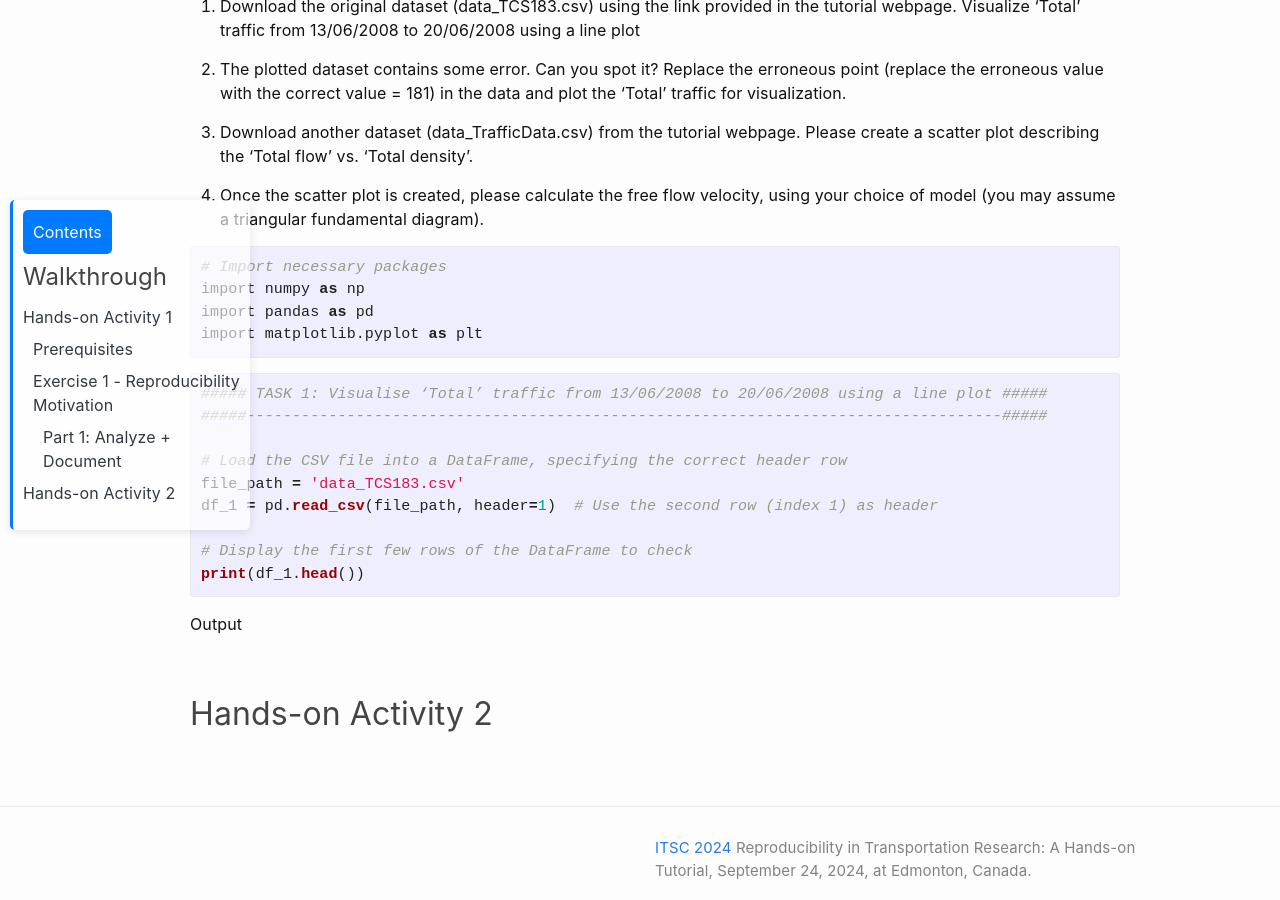
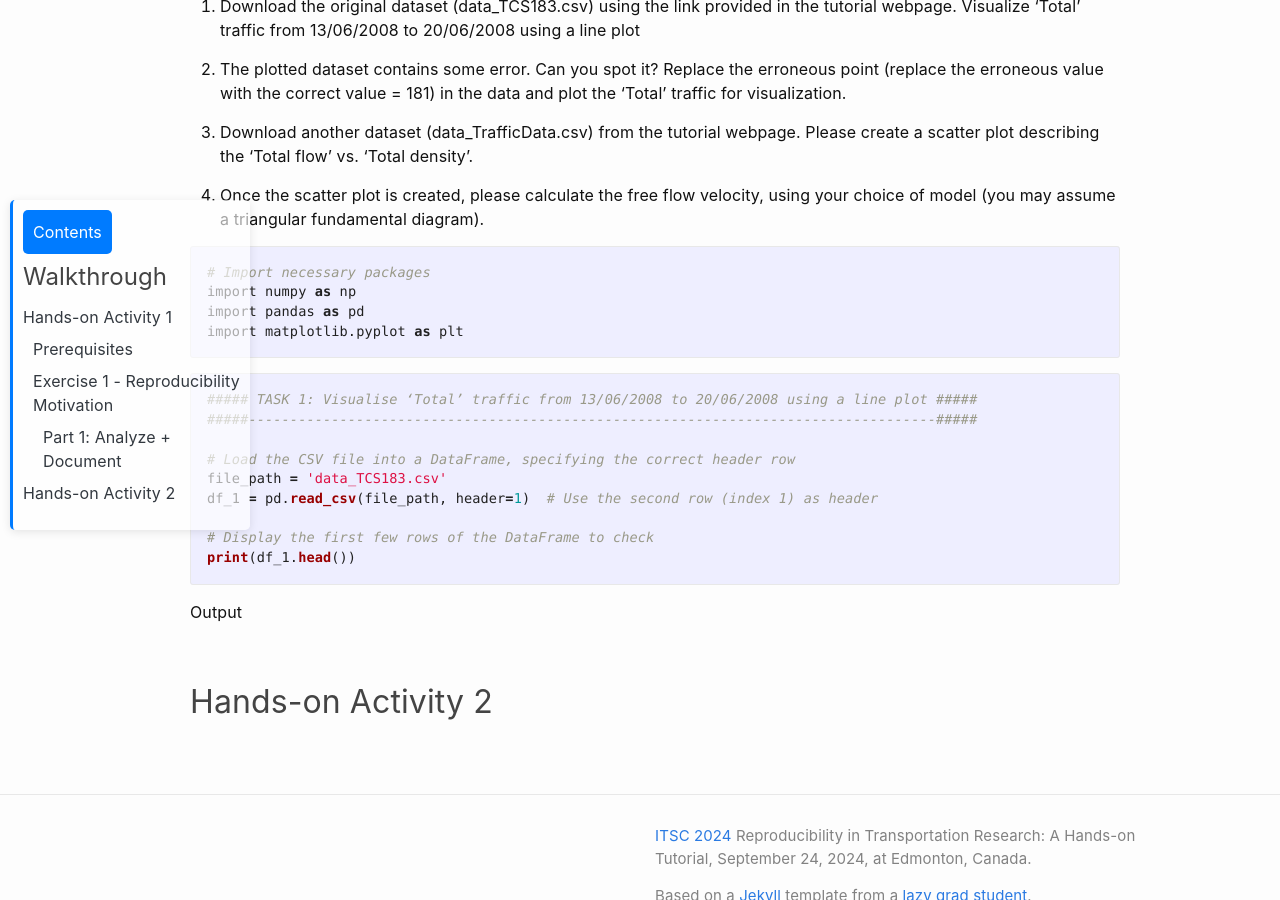
Before and after one commit to RRinTransportation/itsc24-rr-tutorial, a Jekyll site: the page built from step-by-step.md, in a window 1280 px wide and 900 px high, scrolled down 691 px. Built offline with Jekyll 4.4.1, drawn with Linux system fonts in a browser that asks for light colours.

Commit message:
Issue has been fixed

```diff
--- a/_layouts/post.html
+++ b/_layouts/post.html
@@ -9,7 +9,7 @@ layout: default
     <title>{{ page.title | escape }}</title>
     <!-- Link to your custom post.css file -->
     <link rel="stylesheet" href="{{ "/assets/css/post.css" | relative_url }}">
-    <!-- <link rel="stylesheet" href="{{ "/assets/css/code.css" | relative_url }}"> -->
+    <link rel="stylesheet" href="{{ "/assets/css/code.css" | relative_url }}">
 </head>
 <body>
 <article class="post h-entry" itemscope itemtype="http://schema.org/BlogPosting">
```
